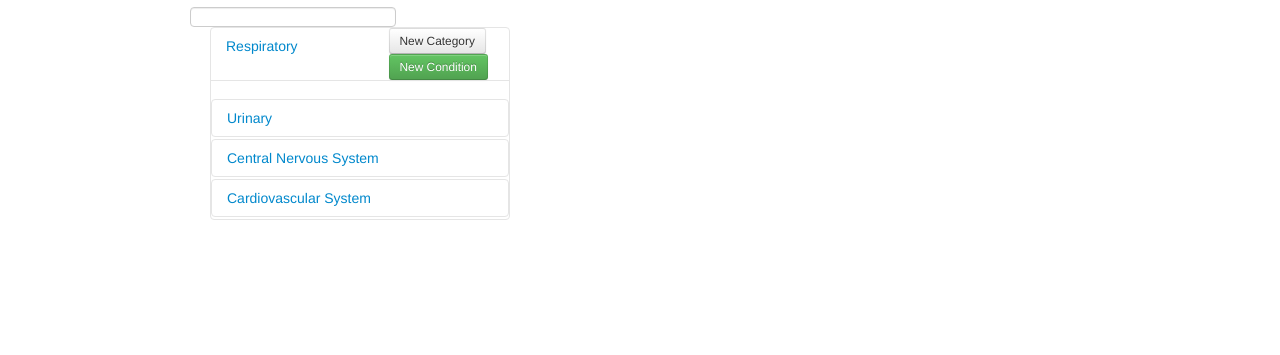
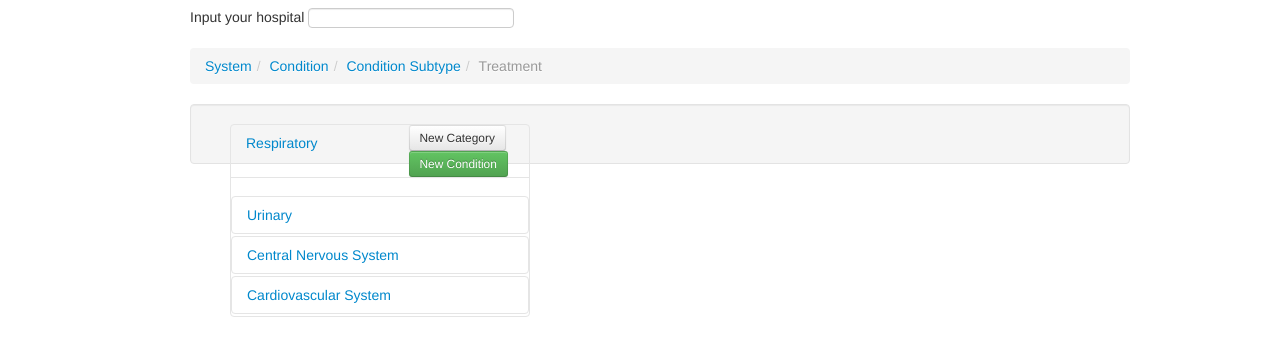
Before and after one commit to NHSHackDayProtocols/server, a website: page src/www/assets/index.html in a window 1280 px wide. Shown: the part 115-470 px from the top of the page. Drawn offline with Linux system fonts and the light colour scheme.

Commit message:
added breadcrumbs and added well for results

```diff
--- a/src/www/assets/index.html
+++ b/src/www/assets/index.html
@@ -15,15 +15,31 @@
         <li class="pull-right"><a href="/login.html">Login</a></li>
       </ul>
       </div>
-  </div>
-  <div class="container">
-    <div class="row-fuid">
-      <div class="span12">
+    </div>
+    <div class="container">
+      <div class="row-fuid">
+        <div class="span12">
           <h1>Edit your trust&rsquo;s guidelines</h1>
-          <input autocomplete="off" type="text" id="hospital_select" class="span3" style="margin: 0 auto;">
-          <div id="guideline">
+
+          Input your hospital <input autocomplete="off" type="text" id="hospital_select" class="span3" style="margin: 0 auto;">
+          <br>
+          <br>
+<!-- New breadcrumb nav -->
+    <ul class="breadcrumb">
+      <li><a href="#">System</a><span class = "divider">/</span></li>
+      <li><a href="#">Condition</a><span class = "divider">/</span></li>
+      <li><a href="#">Condition Subtype</a><span class = "divider">/</span></li>
+      <li class="active">Treatment</li>
+<!--       <li><a href="#">Treatment Special</a><span class = "divider">/</span></li> -->
+    </ul>
+
+<!-- End breadcrumb nav -->
+
+
+    <div class="well" id="guideline">
 
 <!-- Resp -->
+
       <div class="accordion span4" id="accordion2">
         <div class="accordion-group">
           <div class="accordion-heading">
@@ -203,7 +219,7 @@
 <!--       JS to infer tree from form ID -->
         <form id="newTreat">
           <fieldset>
-            <legend>Define a new guideline</legend>
+            <legend>Define a new treatment guideline</legend>
             <label>Treatment</label>
             <input type="text"  id="title">
             <label>Content</label>
```
